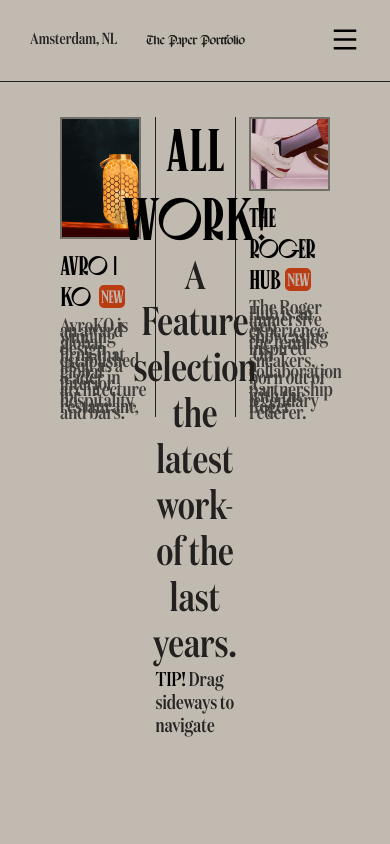
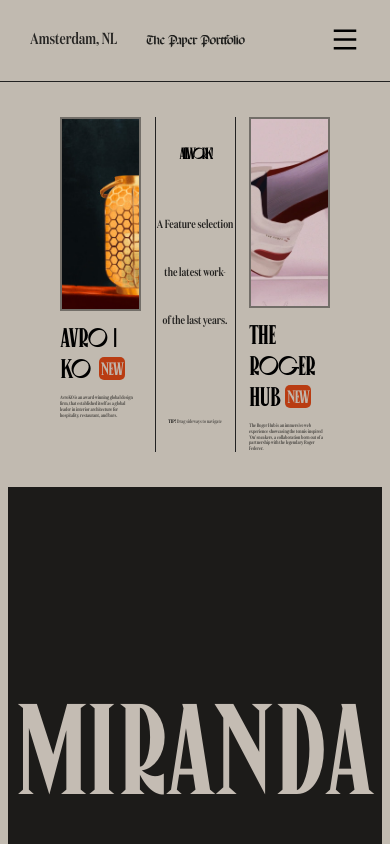
Before and after one commit to TarakaKoda/paper-portfolio, a plain HTML site: page index.html in a window 390 px wide. Drawn offline with nearby package versions, Linux system fonts and the light colour scheme.

Commit message:
Adjusted the font sizes and made it responsive.

```diff
--- a/css/style.css
+++ b/css/style.css
@@ -30,23 +30,27 @@ html, body {
     width: 100%;
     font-family: "editorial-new",sans-serif;
     letter-spacing: -1;
+    overflow-x: hidden;
+
 }
 
 /* Page-1
    ========================================================================== */
 
 .page-1 {
-    height: 100vh;
+    height: 134vh;
     width: 100vw;
     position: relative;
-    mix-blend-mode: multiply;
     background: var(--color-background);
+    display: flex;
+    flex-direction: column;
+    align-items: center;
 }
 
 /* Nav Bar
    ========================================================================== */
 .nav {
-    height: 82px;
+    height: 8.2rem;
     width: 100%;
     display: flex;
     justify-content: space-between;
@@ -77,11 +81,11 @@ html, body {
 /* Elements
    ========================================================================== */
 .elements {
-    height: 370px;
+    height: 48vh;
     display: flex;
     justify-content: space-between;
     align-items: center;
-    padding: 35px 60px;
+    padding: 3.5rem 6rem;
 }
 
 
@@ -90,12 +94,11 @@ html, body {
     height: 100%;
     display: flex;
     flex-direction: column;
-    justify-content: space-between;
-    align-items: self-start
+    align-items: self-start;
 }
 
 .elements__image {
-    height: 100%;
+    height: 23vh;
     width: 100%;
     overflow: hidden;
     border: 2px solid #726E68;
@@ -118,7 +121,6 @@ html, body {
     font-weight: 300;
     letter-spacing: -1px;
     font-family: "canopee";
-
 }
 
 
@@ -136,12 +138,11 @@ html, body {
 }
 
 .element-project > p {
-    font-size: 2rem;
+    font-size: 1.3vw;
     font-weight: 300;
     color: #22211f;
     opacity: 0.8;
     max-width: 95%;
-    line-height: 1.5vw;
     font-family: "domaine";
     margin-top: -10px;
 }
@@ -158,27 +159,52 @@ html, body {
 }
 
 .element-2 h2 {
-    font-family: "canopee";
-    font-size: 60px;
+    font-family: canopee;
+    font-size: 4.2vw;
     font-weight: 50;
     text-align: center;
+    letter-spacing: -3px;
 }
 
 
 .element-2__content {
-    font-family: "domaine";
+    font-family: editorial-new;
     text-align: center;
-    font-size: 40px;
-    font-weight: 100;
+    font-size: 3vw;
+    font-weight: 20;
     color: #22211f;
+    line-height: 48px;
+    position: relative;
+    top: -18px
 }
 
 .element-2__caption {
-    font-size: 20px;
+    font-size: 1.3vw;
     font-weight: 100;
 }
 
 .element-2__caption span {
-    opacity: 0.8;
+    opacity: 0.6;
     font-family: "domaine";
 }
+
+/* Title
+   ========================================================================== */
+.title {
+    height: 60vh;
+    background: #1C1B19;
+    width: 96%;
+    position: relative;
+    display: flex;
+    justify-content: center;
+    align-items: center;
+}
+
+.title h1 {
+    font-family: "canopee";
+    color: #C4BCB3;
+    font-size: 33vw;
+    padding: 6.4rem 5rem 4.3rem;
+    letter-spacing: 0;
+    font-weight: 100;
+}
--- a/index.html
+++ b/index.html
@@ -38,6 +38,9 @@
                     <p>The Roger Hub is an immersive web experience showcasing the tennis-inspired 'On' sneakers, a collaboration born out of a partnership with the legendary Roger Federer.</p>
                 </div>
             </div>
+            <div class="title">
+                <h1>Miranda</h1>
+            </div>
         </div>
     </section>
 </body>
```
